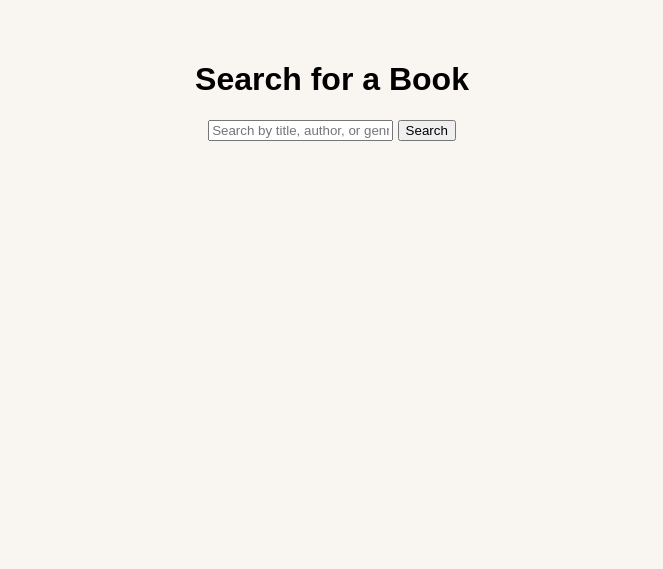
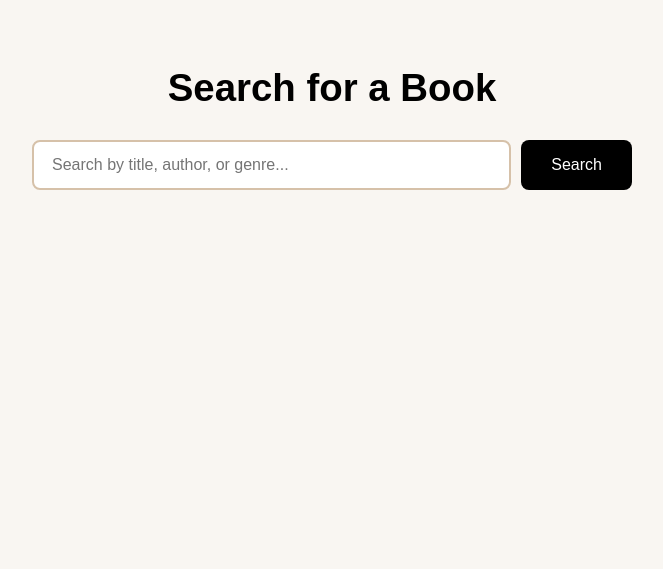
Before and after one commit to Yusuph-Darbo/library, a PHP site: page /home.php in a window 1280 px wide. Shown: the part 100-669 px from the top of the page, without its empty margins (308-971 px from the left). Run offline with PHP 8.4, Linux system fonts and the light colour scheme.

Commit message:
css for home page

```diff
--- a/css/style.css
+++ b/css/style.css
@@ -156,6 +156,177 @@ main {
 }
 
 /* ============================================
+   Search Section
+   ============================================ */
+
+.searchSection {
+  width: 100%;
+  max-width: 1200px;
+  padding: 0 20px;
+}
+
+.searchSection h1 {
+  font-size: 2.4rem;
+  margin-bottom: 30px;
+}
+
+.searchForm {
+  display: flex;
+  gap: 10px;
+  max-width: 600px;
+  margin: 0 auto 40px;
+}
+
+.searchForm input[type="text"] {
+  flex: 1;
+  padding: 14px 18px;
+  font-size: 1rem;
+  border: 2px solid #d6c1a9;
+  border-radius: 8px;
+  outline: none;
+  transition: 0.2s;
+}
+
+.searchForm input[type="text"]:focus {
+  border-color: #333;
+}
+
+.searchBtn {
+  padding: 14px 30px;
+  font-size: 1rem;
+  background-color: black;
+  color: white;
+  border: none;
+  border-radius: 8px;
+  cursor: pointer;
+  transition: 0.3s;
+  font-weight: 500;
+}
+
+.searchBtn:hover {
+  background-color: #333;
+}
+
+/* ============================================
+   Results Section
+   ============================================ */
+
+.resultsSection {
+  margin-top: 40px;
+}
+
+.resultsSection h2 {
+  font-size: 1.8rem;
+  margin-bottom: 10px;
+}
+
+.resultCount {
+  color: #666;
+  margin-bottom: 30px;
+  font-size: 1rem;
+}
+
+.noResults {
+  padding: 40px;
+  font-size: 1.2rem;
+  color: #666;
+}
+
+/* ============================================
+   Book Grid
+   ============================================ */
+
+.bookGrid {
+  display: grid;
+  grid-template-columns: repeat(auto-fill, minmax(250px, 1fr));
+  gap: 30px;
+  margin-top: 30px;
+}
+
+.bookCard {
+  background-color: white;
+  border-radius: 10px;
+  padding: 20px;
+  box-shadow: 0 2px 10px rgba(0, 0, 0, 0.08);
+  transition: 0.3s;
+  text-align: left;
+}
+
+.bookCard:hover {
+  box-shadow: 0 4px 20px rgba(0, 0, 0, 0.15);
+  transform: translateY(-4px);
+}
+
+.bookCover {
+  width: 100%;
+  height: 300px;
+  object-fit: cover;
+  border-radius: 6px;
+  margin-bottom: 15px;
+}
+
+.noCover {
+  width: 100%;
+  height: 300px;
+  background-color: #e0e0e0;
+  display: flex;
+  align-items: center;
+  justify-content: center;
+  border-radius: 6px;
+  margin-bottom: 15px;
+  color: #999;
+  font-size: 1rem;
+}
+
+.bookInfo h3 {
+  font-size: 1.3rem;
+  margin: 0 0 8px 0;
+  color: #222;
+}
+
+.bookInfo .author {
+  font-size: 1rem;
+  color: #666;
+  margin: 0 0 10px 0;
+  font-style: italic;
+}
+
+.bookInfo .year {
+  font-size: 0.9rem;
+  color: #888;
+  margin: 5px 0;
+}
+
+.bookInfo .genre {
+  font-size: 0.85rem;
+  color: #555;
+  margin: 8px 0;
+  padding: 4px 8px;
+  background-color: #f5f5f5;
+  border-radius: 4px;
+  display: inline-block;
+}
+
+.bookInfo .status {
+  font-weight: 600;
+  margin-top: 12px;
+  padding: 6px 12px;
+  border-radius: 6px;
+  display: inline-block;
+  font-size: 0.9rem;
+}
+
+.bookInfo .status.available {
+  background-color: #d4edda;
+  color: #155724;
+}
+
+.bookInfo .status.reserved {
+  background-color: #f8d7da;
+  color: #721c24;
+}
+
+/* ============================================
    Footer
    ============================================ */
 
```
